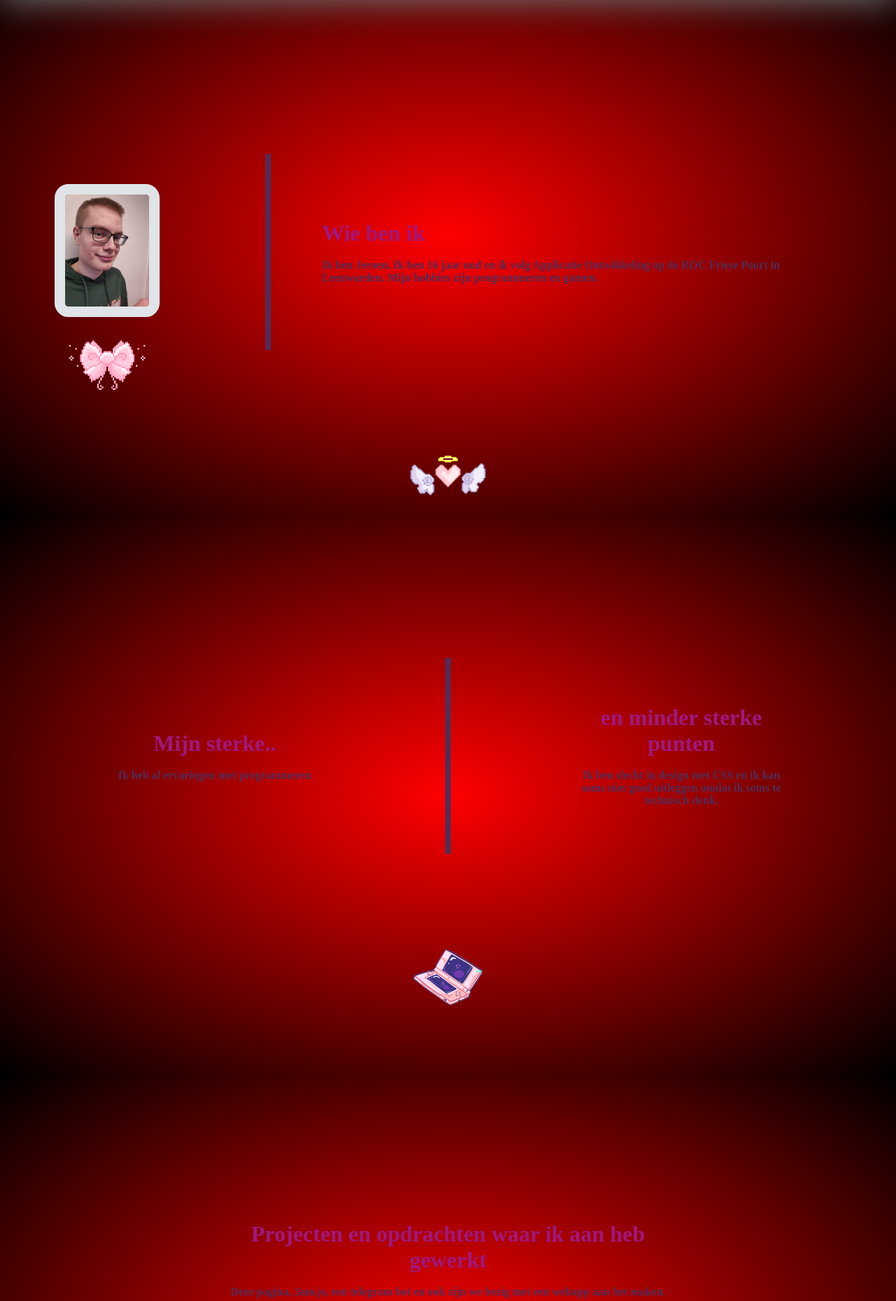
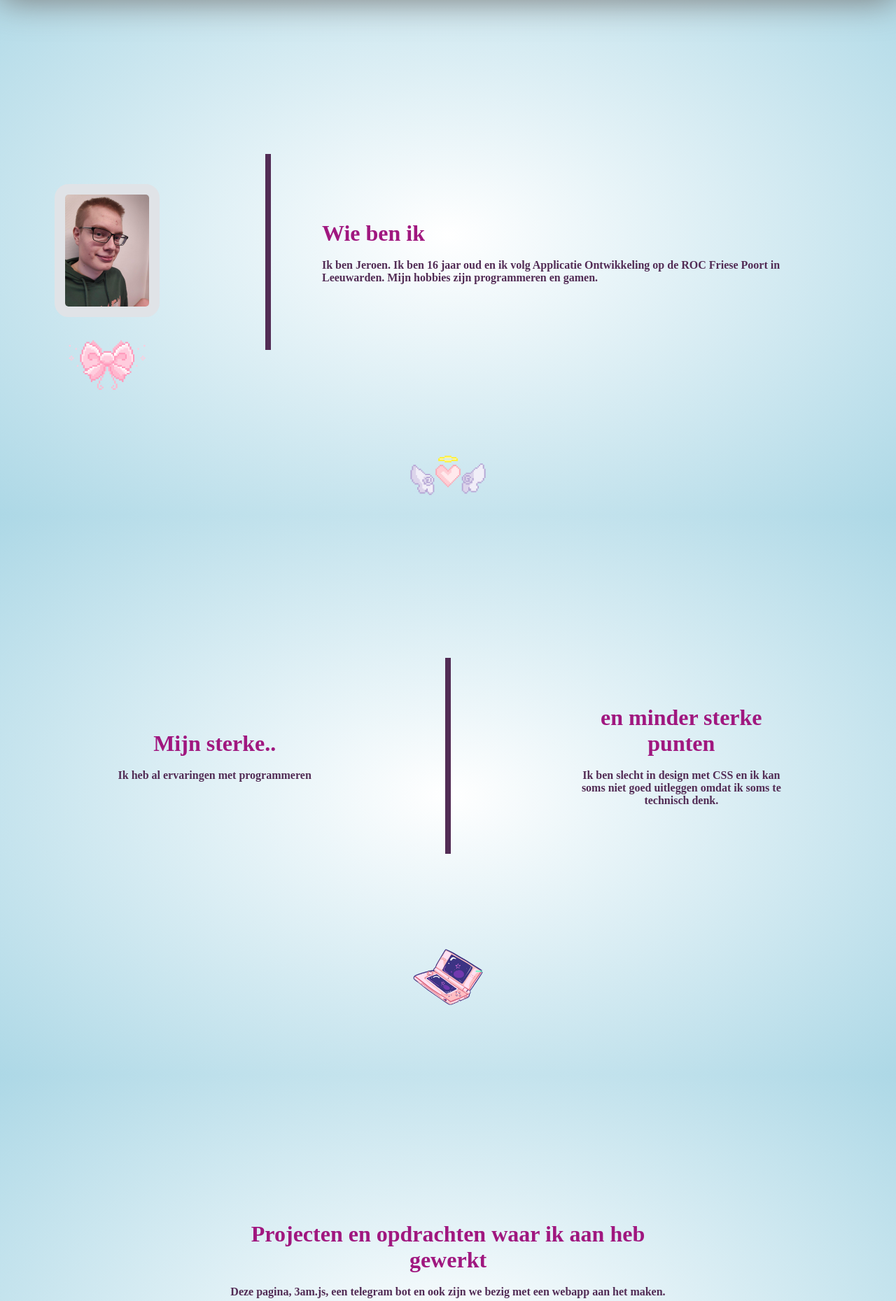
Before and after one commit to eruhachi/teamwebsite, a PHP site: page /pages/jeroen.php in a window 1280 px wide. Shown: the part 64-1923 px from the top of the page at 70% size. Run offline with PHP 8.4, Linux system fonts and the light colour scheme; some web fonts are replaced.

Commit message:
ocean colors

```diff
--- a/template/css/jeroen.css
+++ b/template/css/jeroen.css
@@ -1,4 +1,4 @@
 body{
-  background-image: radial-gradient(red, #000);
+  background-image: radial-gradient(white, lightblue);
   background-attachment: fixed;
 }
```
